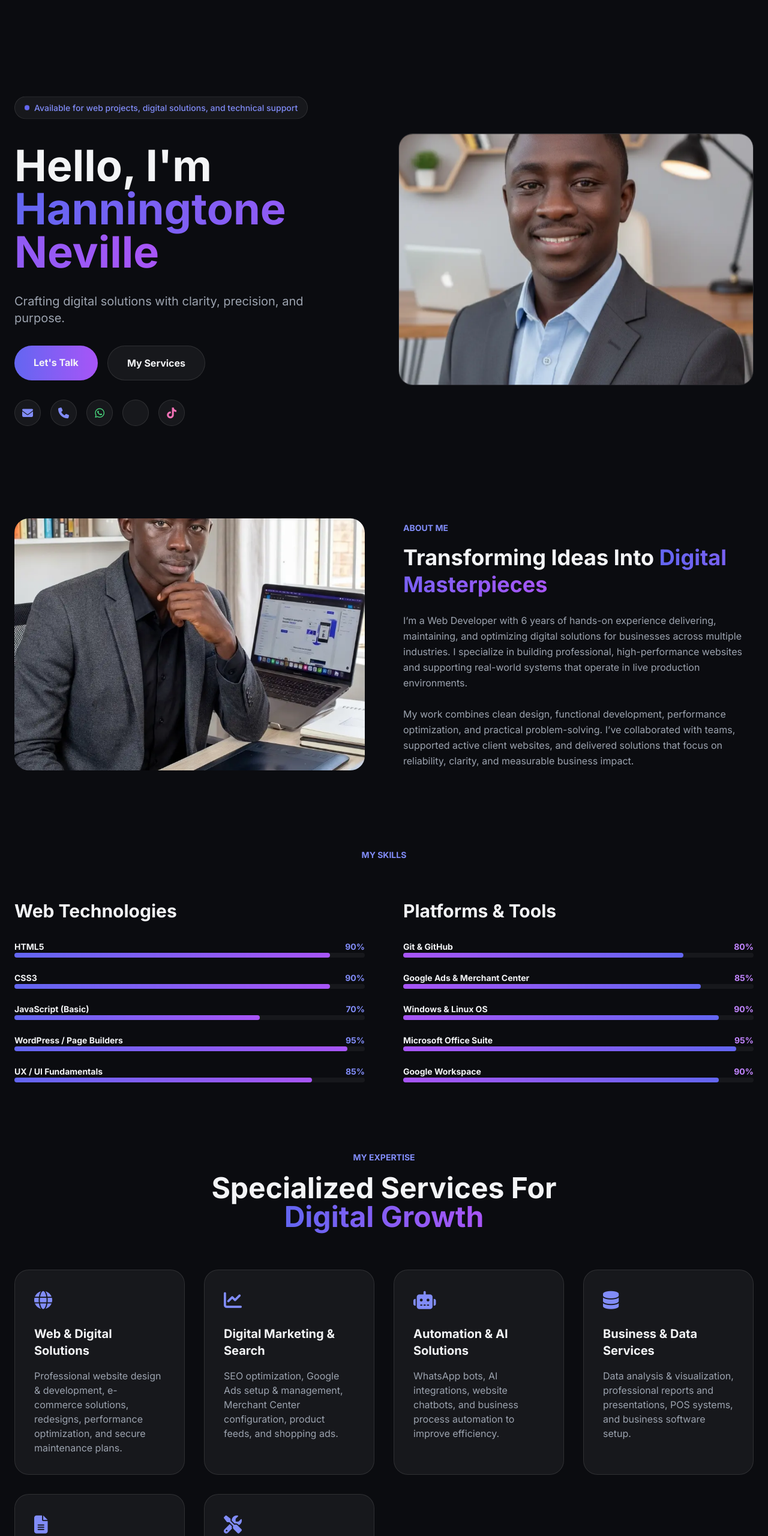
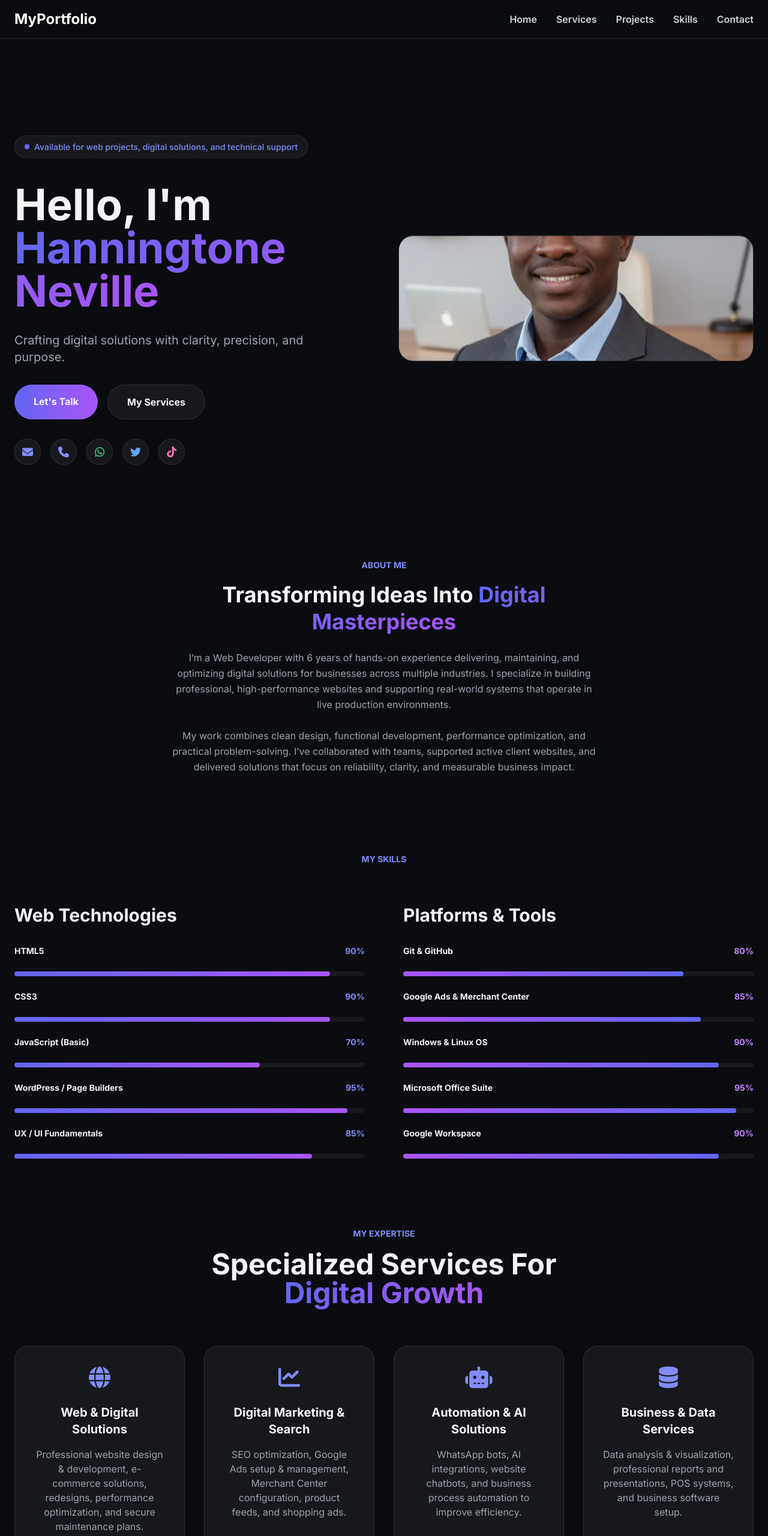
Before and after one commit to ogutuhanningtone-coder/Ne-oh, a plain HTML site: page index.html in a window 1280 px wide. Shown: the top 2560 px of the page at 60% size. Drawn offline with nearby package versions, Linux system fonts and the light colour scheme.

Commit message:
aligning

```diff
--- a/index.html
+++ b/index.html
@@ -28,6 +28,66 @@ body { font-family: 'Inter', sans-serif; scroll-behavior: smooth; }
 </head>
 
 <body class="bg-[#0b0c10] text-gray-100">
+  <!-- ================= STICKY NAVIGATION ================= -->
+<header class="sticky top-0 z-50 bg-[#0b0c10] border-b border-white/10">
+  <div class="container mx-auto px-6 flex items-center justify-between py-4">
+
+    <!-- Logo / Brand -->
+    <a href="#hero" class="text-2xl font-bold text-white">
+      MyPortfolio
+    </a>
+
+    <!-- Navigation Links -->
+    <nav>
+      <ul class="hidden md:flex gap-8 font-semibold text-gray-300">
+        <li>
+          <a href="#hero" class="hover:text-indigo-400 transition-colors">Home</a>
+        </li>
+        <li>
+          <a href="#services" class="hover:text-indigo-400 transition-colors">Services</a>
+        </li>
+        <li>
+          <a href="#projects" class="hover:text-indigo-400 transition-colors">Projects</a>
+        </li>
+        <li>
+          <a href="#skills" class="hover:text-indigo-400 transition-colors">Skills</a>
+        </li>
+        <li>
+          <a href="#contact" class="hover:text-indigo-400 transition-colors">Contact</a>
+        </li>
+      </ul>
+
+      <!-- Mobile Menu Button -->
+      <div class="md:hidden">
+        <button id="mobileMenuBtn" class="text-gray-300 hover:text-indigo-400">
+          <i class="fa-solid fa-bars text-xl"></i>
+        </button>
+      </div>
+    </nav>
+
+  </div>
+
+  <!-- Mobile Menu (hidden by default) -->
+  <div id="mobileMenu" class="hidden md:hidden bg-[#0b0c10] border-t border-white/10">
+    <ul class="flex flex-col gap-4 p-4 text-gray-300 font-semibold">
+      <li><a href="#hero" class="hover:text-indigo-400 transition-colors">Home</a></li>
+      <li><a href="#services" class="hover:text-indigo-400 transition-colors">Services</a></li>
+      <li><a href="#projects" class="hover:text-indigo-400 transition-colors">Projects</a></li>
+      <li><a href="#skills" class="hover:text-indigo-400 transition-colors">Skills</a></li>
+      <li><a href="#contact" class="hover:text-indigo-400 transition-colors">Contact</a></li>
+    </ul>
+  </div>
+</header>
+
+<!-- ================= MOBILE MENU SCRIPT ================= -->
+<script>
+  const mobileBtn = document.getElementById('mobileMenuBtn');
+  const mobileMenu = document.getElementById('mobileMenu');
+
+  mobileBtn.addEventListener('click', () => {
+    mobileMenu.classList.toggle('hidden');
+  });
+</script>
 
 <!-- ================= HERO ================= -->
 <section id="home" class="relative min-h-screen flex items-center pt-20">
@@ -90,15 +150,15 @@ Crafting digital solutions with clarity, precision, and purpose.
     <i class="fa-brands fa-whatsapp text-lg"></i>
   </a>
 
-  <!-- Twitter / X Button -->
+  <!-- Twitter Button -->
 <a href="https://x.com/_NevilleOgutu" target="_blank" rel="noopener"
    aria-label="Twitter"
    class="w-11 h-11 flex items-center justify-center rounded-full
           bg-white/5 border border-white/10
-            text-sky-400 hover:text-white hover:border-sky-400
-            hover:shadow-[0_0_18px_rgba(56,189,248,0.6)]
+          text-blue-400 hover:text-white hover:border-blue-400
+          hover:shadow-[0_0_18px_rgba(59,130,246,0.6)]
           transition duration-300">
-    <i class="fa-brands fa-x-twitter text-lg"></i>
+  <i class="fa-brands fa-twitter text-lg"></i>
 </a>
 
   <!-- TikTok Button -->
@@ -121,7 +181,7 @@ Crafting digital solutions with clarity, precision, and purpose.
     src="Gemini_Generated_Image_8kz7t88kz7t88kz7.webp"
     alt="Hero Illustration"
     class="rounded-3xl border border-white/10
-           max-h-[420px] w-full object-cover mx-auto"
+           max-h-[210px] w-full object-cover mx-auto"
   >
 </div>
 
@@ -130,17 +190,8 @@ Crafting digital solutions with clarity, precision, and purpose.
 
 <!-- ================= ABOUT ================= -->
 <section id="about" class="py-16 bg-[#0b0c10]">
-  <div class="container mx-auto px-6 grid lg:grid-cols-2 gap-16 items-center">
+  <div class="container mx-auto px-6 max-w-3xl text-center">
 
-    <!-- Image -->
-    <img
-      src="Gemini_Generated_Image_b9ys28b9ys28b9ys.webp"
-      alt="About Me"
-      class="rounded-3xl max-h-[420px] w-full object-cover mx-auto"
-    />
-
-    <!-- Content -->
-    <div>
     <span class="text-indigo-400 font-bold uppercase text-sm">About Me</span>
 
     <h2 class="text-4xl font-bold mt-4 leading-tight">
@@ -159,7 +210,6 @@ Crafting digital solutions with clarity, precision, and purpose.
       teams, supported active client websites, and delivered solutions that
       focus on reliability, clarity, and measurable business impact.
     </p>
-    </div>
 
   </div>
 </section>
@@ -180,44 +230,34 @@ Crafting digital solutions with clarity, precision, and purpose.
       <div>
         <h2 class="text-3xl font-bold mb-8">Web Technologies</h2>
         <div class="space-y-6">
-
-          <div>
           <div class="flex justify-between text-sm font-bold">
             <span>HTML5</span><span class="text-indigo-400">90%</span>
           </div>
           <div class="h-2 bg-white/5 rounded-full">
             <div class="h-full btn-gradient rounded-full" style="width:90%"></div>
           </div>
-          </div>
 
-          <div>
           <div class="flex justify-between text-sm font-bold">
             <span>CSS3</span><span class="text-indigo-400">90%</span>
           </div>
           <div class="h-2 bg-white/5 rounded-full">
             <div class="h-full btn-gradient rounded-full" style="width:90%"></div>
           </div>
-          </div>
 
-          <div>
           <div class="flex justify-between text-sm font-bold">
             <span>JavaScript (Basic)</span><span class="text-indigo-400">70%</span>
           </div>
           <div class="h-2 bg-white/5 rounded-full">
             <div class="h-full btn-gradient rounded-full" style="width:70%"></div>
           </div>
-          </div>
 
-          <div>
           <div class="flex justify-between text-sm font-bold">
             <span>WordPress / Page Builders</span><span class="text-indigo-400">95%</span>
           </div>
           <div class="h-2 bg-white/5 rounded-full">
             <div class="h-full btn-gradient rounded-full" style="width:95%"></div>
           </div>
-          </div>
 
-          <div>
           <div class="flex justify-between text-sm font-bold">
             <span>UX / UI Fundamentals</span><span class="text-indigo-400">85%</span>
           </div>
@@ -225,60 +265,46 @@ Crafting digital solutions with clarity, precision, and purpose.
             <div class="h-full btn-gradient rounded-full" style="width:85%"></div>
           </div>
         </div>
-
-        </div>
       </div>
 
       <!-- ================= COLUMN 2: Platforms & Tools ================= -->
       <div>
         <h2 class="text-3xl font-bold mb-8">Platforms & Tools</h2>
         <div class="space-y-6">
-
-          <div>
           <div class="flex justify-between text-sm font-bold">
             <span>Git & GitHub</span><span class="text-purple-400">80%</span>
           </div>
           <div class="h-2 bg-white/5 rounded-full">
             <div class="h-full bg-gradient-to-r from-purple-500 to-indigo-500 rounded-full" style="width:80%"></div>
           </div>
-          </div>
 
-          <div>
           <div class="flex justify-between text-sm font-bold">
             <span>Google Ads & Merchant Center</span><span class="text-purple-400">85%</span>
           </div>
           <div class="h-2 bg-white/5 rounded-full">
             <div class="h-full bg-gradient-to-r from-purple-500 to-indigo-500 rounded-full" style="width:85%"></div>
           </div>
-          </div>
 
-          <div>
           <div class="flex justify-between text-sm font-bold">
             <span>Windows & Linux OS</span><span class="text-purple-400">90%</span>
           </div>
           <div class="h-2 bg-white/5 rounded-full">
             <div class="h-full bg-gradient-to-r from-purple-500 to-indigo-500 rounded-full" style="width:90%"></div>
           </div>
-          </div>
 
-          <div>
           <div class="flex justify-between text-sm font-bold">
             <span>Microsoft Office Suite</span><span class="text-purple-400">95%</span>
           </div>
           <div class="h-2 bg-white/5 rounded-full">
             <div class="h-full bg-gradient-to-r from-purple-500 to-indigo-500 rounded-full" style="width:95%"></div>
           </div>
-          </div>
 
-          <div>
           <div class="flex justify-between text-sm font-bold">
             <span>Google Workspace</span><span class="text-purple-400">90%</span>
           </div>
           <div class="h-2 bg-white/5 rounded-full">
             <div class="h-full bg-gradient-to-r from-purple-500 to-indigo-500 rounded-full" style="width:90%"></div>
           </div>
-          </div>
-
         </div>
       </div>
 
@@ -299,8 +325,8 @@ Crafting digital solutions with clarity, precision, and purpose.
     <div class="grid md:grid-cols-2 lg:grid-cols-4 gap-8">
 
       <!-- Web & Digital Solutions -->
-      <div class="p-8 bg-white/5 border border-white/10 rounded-3xl hover:border-indigo-400 transition duration-300">
-        <i class="fa-solid fa-globe text-3xl text-indigo-400 mb-6"></i>
+      <div class="p-8 bg-white/5 border border-white/10 rounded-3xl hover:border-indigo-400 transition duration-300 flex flex-col items-center text-center">
+        <i class="fa-solid fa-globe text-4xl text-indigo-400 mb-6"></i>
         <h3 class="text-xl font-bold mb-4">Web & Digital Solutions</h3>
         <p class="text-gray-400">
           Professional website design & development, e-commerce solutions, redesigns, performance optimization, and secure maintenance plans.
@@ -308,8 +334,8 @@ Crafting digital solutions with clarity, precision, and purpose.
       </div>
 
       <!-- Digital Marketing & Search -->
-      <div class="p-8 bg-white/5 border border-white/10 rounded-3xl hover:border-indigo-400 transition duration-300">
-        <i class="fa-solid fa-chart-line text-3xl text-indigo-400 mb-6"></i>
+      <div class="p-8 bg-white/5 border border-white/10 rounded-3xl hover:border-indigo-400 transition duration-300 flex flex-col items-center text-center">
+        <i class="fa-solid fa-chart-line text-4xl text-indigo-400 mb-6"></i>
         <h3 class="text-xl font-bold mb-4">Digital Marketing & Search</h3>
         <p class="text-gray-400">
           SEO optimization, Google Ads setup & management, Merchant Center configuration, product feeds, and shopping ads.
@@ -317,8 +343,8 @@ Crafting digital solutions with clarity, precision, and purpose.
       </div>
 
       <!-- Automation & AI Solutions -->
-      <div class="p-8 bg-white/5 border border-white/10 rounded-3xl hover:border-indigo-400 transition duration-300">
-        <i class="fa-solid fa-robot text-3xl text-indigo-400 mb-6"></i>
+      <div class="p-8 bg-white/5 border border-white/10 rounded-3xl hover:border-indigo-400 transition duration-300 flex flex-col items-center text-center">
+        <i class="fa-solid fa-robot text-4xl text-indigo-400 mb-6"></i>
         <h3 class="text-xl font-bold mb-4">Automation & AI Solutions</h3>
         <p class="text-gray-400">
           WhatsApp bots, AI integrations, website chatbots, and business process automation to improve efficiency.
@@ -326,8 +352,8 @@ Crafting digital solutions with clarity, precision, and purpose.
       </div>
 
       <!-- Business & Data Services -->
-      <div class="p-8 bg-white/5 border border-white/10 rounded-3xl hover:border-indigo-400 transition duration-300">
-        <i class="fa-solid fa-database text-3xl text-indigo-400 mb-6"></i>
+      <div class="p-8 bg-white/5 border border-white/10 rounded-3xl hover:border-indigo-400 transition duration-300 flex flex-col items-center text-center">
+        <i class="fa-solid fa-database text-4xl text-indigo-400 mb-6"></i>
         <h3 class="text-xl font-bold mb-4">Business & Data Services</h3>
         <p class="text-gray-400">
           Data analysis & visualization, professional reports and presentations, POS systems, and business software setup.
@@ -335,8 +361,8 @@ Crafting digital solutions with clarity, precision, and purpose.
       </div>
 
       <!-- Professional Documentation -->
-      <div class="p-8 bg-white/5 border border-white/10 rounded-3xl hover:border-indigo-400 transition duration-300">
-        <i class="fa-solid fa-file-lines text-3xl text-indigo-400 mb-6"></i>
+      <div class="p-8 bg-white/5 border border-white/10 rounded-3xl hover:border-indigo-400 transition duration-300 flex flex-col items-center text-center">
+        <i class="fa-solid fa-file-lines text-4xl text-indigo-400 mb-6"></i>
         <h3 class="text-xl font-bold mb-4">Professional Documentation</h3>
         <p class="text-gray-400">
           Professional CVs, résumés, cover letters, and accurate transcription services tailored to industry standards.
@@ -344,8 +370,8 @@ Crafting digital solutions with clarity, precision, and purpose.
       </div>
 
       <!-- Technical Support -->
-      <div class="p-8 bg-white/5 border border-white/10 rounded-3xl hover:border-indigo-400 transition duration-300">
-        <i class="fa-solid fa-screwdriver-wrench text-3xl text-indigo-400 mb-6"></i>
+      <div class="p-8 bg-white/5 border border-white/10 rounded-3xl hover:border-indigo-400 transition duration-300 flex flex-col items-center text-center">
+        <i class="fa-solid fa-screwdriver-wrench text-4xl text-indigo-400 mb-6"></i>
         <h3 class="text-xl font-bold mb-4">Technical Support</h3>
         <p class="text-gray-400">
           Windows OS installation & repair, Linux installation, and dual-boot system configuration.
@@ -359,7 +385,12 @@ Crafting digital solutions with clarity, precision, and purpose.
 <!-- ================= PROJECTS ================= -->
 <section id="projects" class="py-12 bg-[#0b0c10]">
   <div class="container mx-auto px-6">
-    <h2 class="text-4xl font-bold mb-12">Selected Projects</h2>
+    <div class="text-center max-w-2xl mx-auto mb-16">
+      <span class="text-indigo-400 font-bold uppercase text-sm">Selected Work</span>
+      <h2 class="text-4xl md:text-5xl font-bold mt-4">
+        Notable Projects <span class="text-gradient">I’ve Delivered</span>
+      </h2>
+    </div>
 
     <div class="space-y-8">
 
@@ -484,7 +515,9 @@ Crafting digital solutions with clarity, precision, and purpose.
 
           <button
   id="submitBtn"
-            class="w-full py-4 rounded-xl font-bold text-white bg-gradient-to-r from-[#00a76f] to-[#00c27f] hover:opacity-90 transition-all flex items-center justify-center"
+  class="w-full py-4 rounded-xl font-bold text-white
+         bg-gradient-to-r from-indigo-500 to-purple-500
+         hover:opacity-90 transition-all flex items-center justify-center"
 >
   Send Message
 </button>
```
Lines whose indentation alone changed are shown as unchanged.
